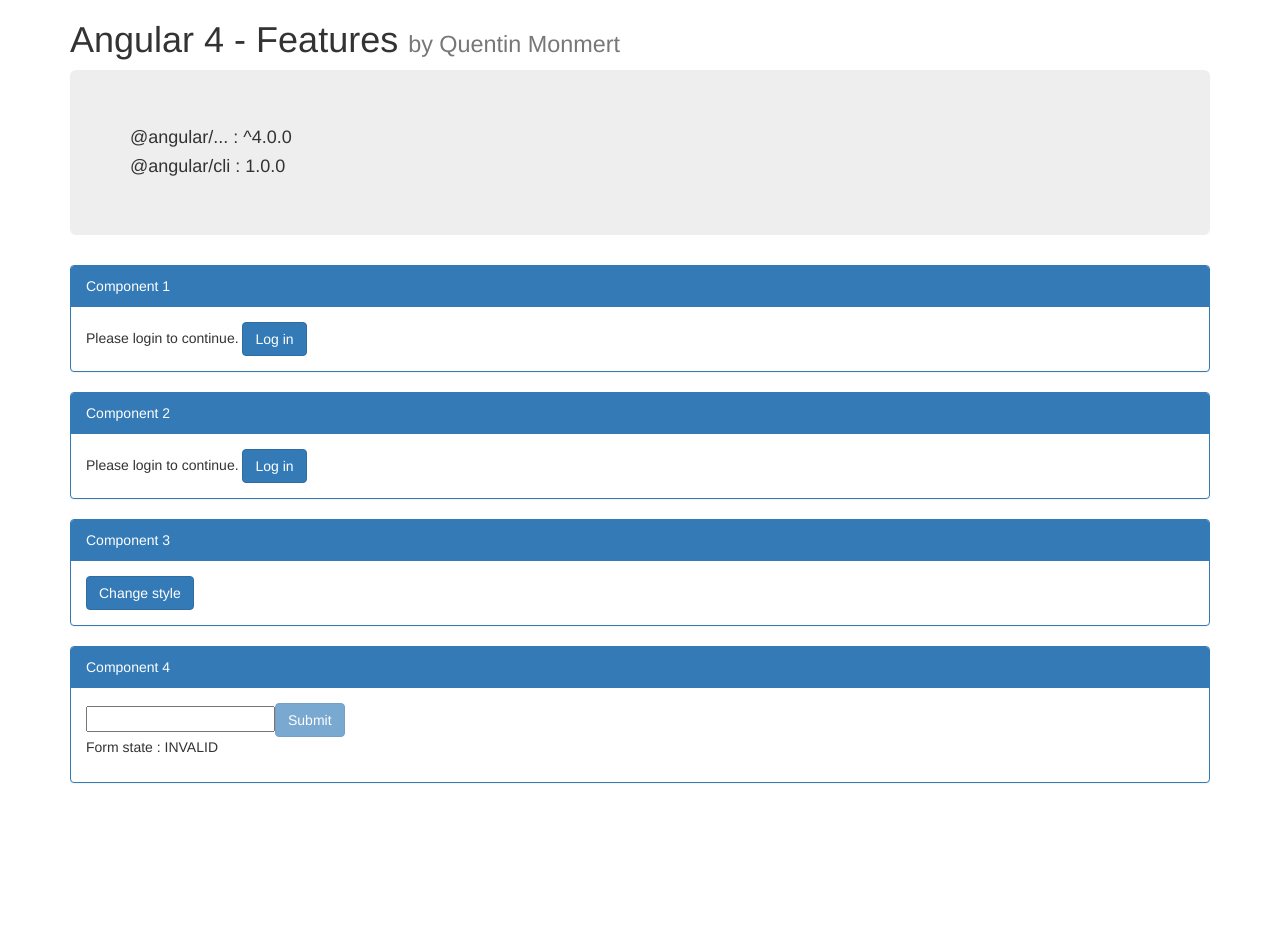
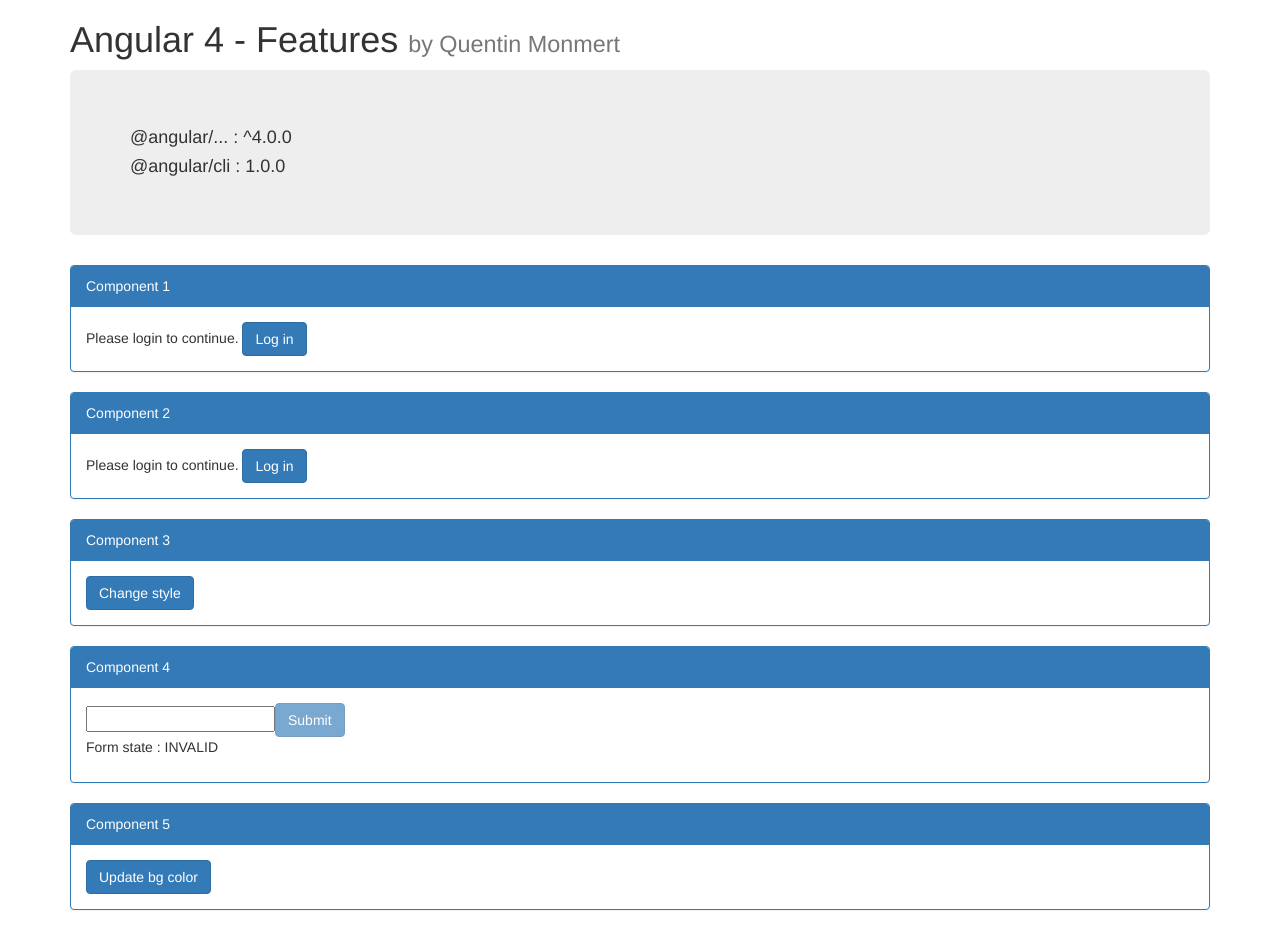
Before and after one commit to qmonmert/angular4-features, an Angular app: page / in a window 1280 px wide. Before the commit the page ends 803 px from the top, so only its background shows below. Built offline with nearby package versions, Linux system fonts and the light colour scheme.

Commit message:
Component 5

```diff
--- a/package.json
+++ b/package.json
@@ -20,6 +20,7 @@
         "@angular/platform-browser": "^4.0.0",
         "@angular/platform-browser-dynamic": "^4.0.0",
         "@angular/router": "^4.0.0",
+        "@angular/animations": "^4.0.0",
         "bootstrap": "3",
         "core-js": "^2.4.1",
         "jquery": "^3.2.1",
--- a/src/app/app.component.html
+++ b/src/app/app.component.html
@@ -13,3 +13,5 @@
 <app-component3></app-component3>
 
 <app-component4></app-component4>
+
+<app-component5></app-component5>
--- a/src/app/app.component.ts
+++ b/src/app/app.component.ts
@@ -2,9 +2,6 @@
 
 @Component({
   selector: 'app-root',
-  templateUrl: './app.component.html',
-  styleUrls: ['./app.component.css']
+  templateUrl: './app.component.html'
 })
-export class AppComponent {
-  title = 'app works!';
-}
+export class AppComponent {}
--- /dev/null
+++ b/src/app/component5/component5.component.html
@@ -0,0 +1,13 @@
+<div class="container">
+    <div class="panel panel-primary">
+        <div class="panel-heading">Component 5</div>
+        <div class="panel-body">
+
+            <!--Feature-->
+            <div [@updateBgColor]="color">
+                <button class="btn btn-primary" (click)="updateBgColor()">Update bg color</button>
+            </div>
+
+        </div>
+    </div>
+</div>
--- /dev/null
+++ b/src/app/component5/component5.component.ts
@@ -0,0 +1,32 @@
+import { Component, OnInit } from '@angular/core';
+import { animate, state, style, transition, trigger } from '@angular/animations';
+
+@Component({
+  selector: 'app-component5',
+  templateUrl: './component5.component.html',
+  animations: [
+    trigger('updateBgColor', [
+      state('blue', style({
+        backgroundColor: 'blue'
+      })),
+      state('white', style({
+        backgroundColor: 'white'
+      })),
+      transition('blue => white', animate(300)),
+      transition('white => blue', animate(300))
+    ])
+  ]
+})
+export class Component5Component implements OnInit {
+
+  color: any;
+
+  ngOnInit() {
+    this.color = 'white';
+  }
+
+  updateBgColor() {
+    this.color = this.color === 'white' ? 'blue' : 'white';
+  }
+
+}
```
Also changed, not shown: src/app/app.module.ts (+7 -2 lines), src/app/app.component.css (deleted), 2 other files (tests, documents, lock files or other folders). Lines whose indentation alone changed are shown as unchanged.
